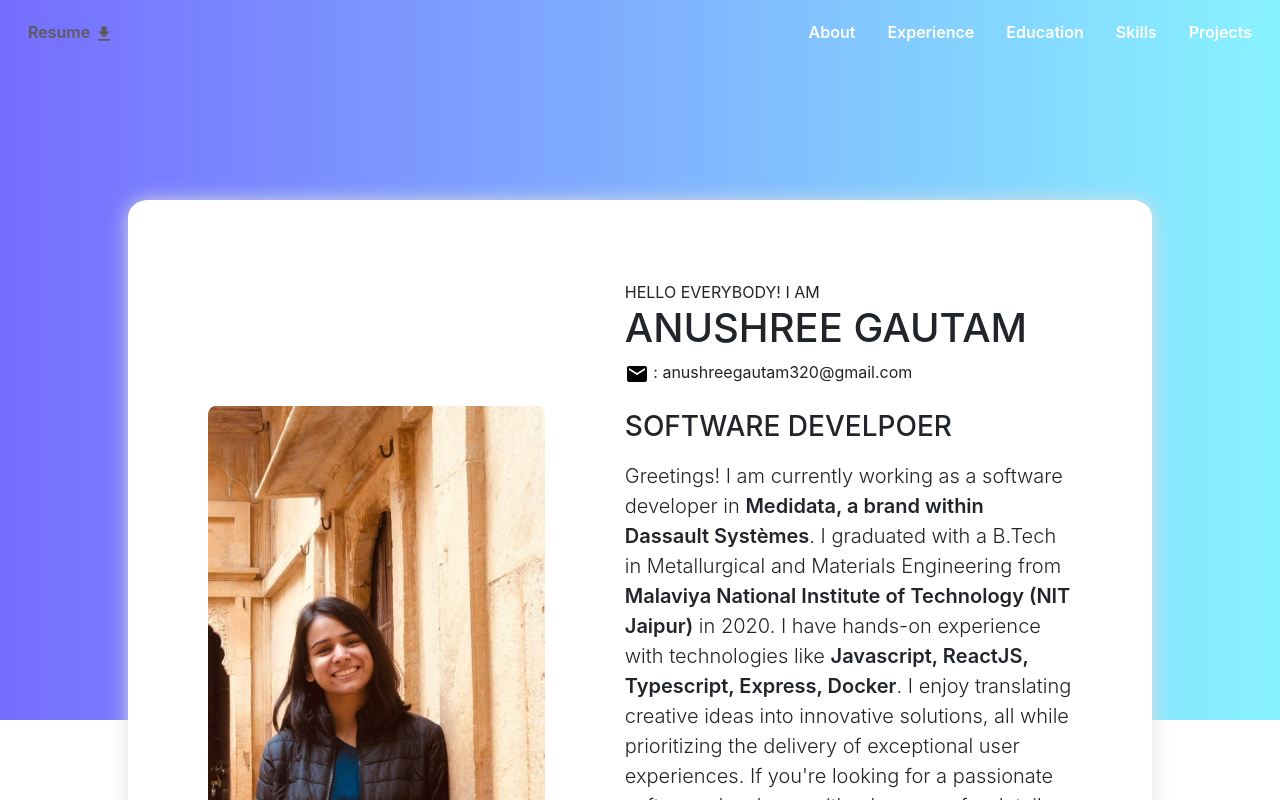
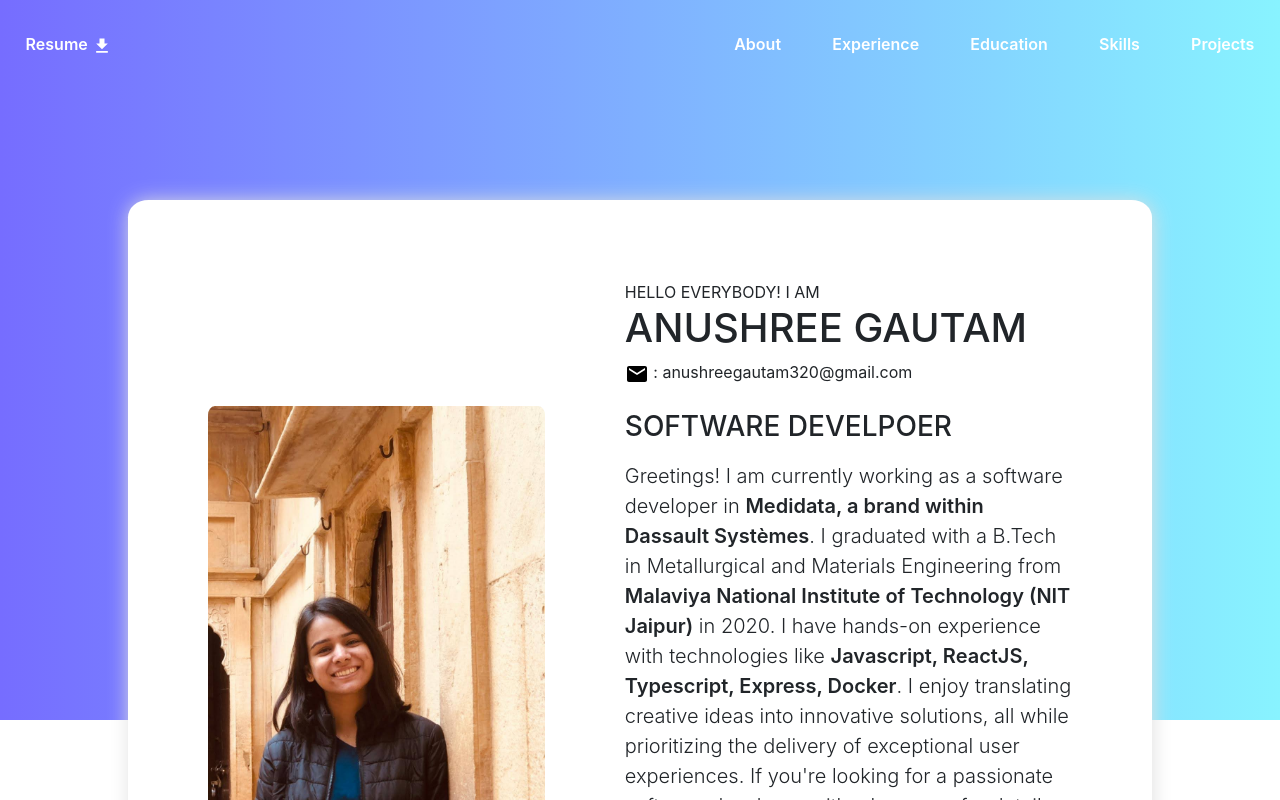
Before and after one commit to anushreegautam/anushreegautam.github.io, a React (Create React App) app: page / in a window 1280 px wide. Shown: the top 800 px of the page. Built offline with nearby package versions, Linux system fonts and the light colour scheme.

Commit message:
modifying css

```diff
--- a/src/App.tsx
+++ b/src/App.tsx
@@ -13,9 +13,9 @@ const App = () => {
     const elementY = elemRect?.y as number
     const scrollY = window.scrollY
     if(scrollY > elementY) {
-      document.getElementById('navigation-bar')?.setAttribute('class', 'fixed-nav-container')
+      document.getElementById('navigation-container')?.setAttribute('class', 'fixed-nav-container')
     } else {
-      document.getElementById('navigation-bar')?.setAttribute('class', 'nav-container')
+      document.getElementById('navigation-container')?.setAttribute('class', 'nav-container')
     }
   })
   }, [])
--- /dev/null
+++ b/src/NavBar.tsx
@@ -0,0 +1,13 @@
+import React from 'react'
+
+const NavBar = ({ className, handleClick }: { className: string, handleClick?: any }) => (
+    <div className={className} >
+      <a href="#about" onClick={handleClick} >About</a>
+      <a href='#experience' onClick={handleClick} >Experience</a>
+      <a href="#education" onClick={handleClick} >Education</a>
+      <a href='#skill' onClick={handleClick} >Skills</a>
+      <a href="#projects" onClick={handleClick} >Projects</a>
+    </div>
+  )
+
+export default NavBar
--- a/src/Navigation.tsx
+++ b/src/Navigation.tsx
@@ -1,21 +1,23 @@
-import React from 'react'
-import { Nav} from 'react-bootstrap'
-import { Download } from '@mui/icons-material'
+import React, { useState } from 'react'
+import { Download, MoreVert } from '@mui/icons-material'
+import NavBar from './NavBar'
 
 const Navigation = ({ className }: { className?: string}) => {
-    const containerClass = className ? className : 'nav-container'
+  const containerClass = className ? className : 'nav-container'
+  const [showDropdown, setShowDropdown] = useState(false)
+
+  const handleClick = () => setShowDropdown(prevState => !prevState)
+
   return (
-    <div className={`${containerClass}`} id="navigation-bar">
-    <a href="anushree_gautam_resume.pdf" className="resume-label" download="anushree_gautam" >Resume <Download fontSize="small" /></a>
-     <div className="navigation-bar">
-    <Nav id="portfolio-nav-bar" defaultActiveKey="about" className="flex-row expand">
-    <Nav.Link eventKey="home" href="#about">About</Nav.Link>
-    <Nav.Link eventKey="experience" href='#experience'>Experience</Nav.Link>
-    <Nav.Link eventKey="education" href="#education">Education</Nav.Link>
-    <Nav.Link eventKey="skills" href='#skill'>Skills</Nav.Link>
-    <Nav.Link eventKey="projects" href="#projects">Projects</Nav.Link>
-    </Nav>
-  </div>
+    <div className={`${containerClass}`} id="navigation-container">
+    <div className="navigation-bar">
+      <div className="resume-label">
+        <a href="anushree_gautam_resume.pdf"  download="anushree_gautam" >Resume <Download className="download-icon" fontSize="small" /></a>
+      </div>
+      <a className="section-menu" onClick={handleClick} ><MoreVert fontSize="small" /></a>
+      <NavBar className="navigation-bar-row-menu" />
+    </div>
+    { showDropdown && <NavBar className="navigation-bar-column-menu" handleClick={handleClick} /> }
   </div>
   )
 }
--- a/src/styles/global.css
+++ b/src/styles/global.css
@@ -1,5 +1,10 @@
 * {
    font-family: Muli, -apple-system, BlinkMacSystemFont, 'Segoe UI', Roboto, 'Helvetica Neue', Arial, sans-serif, 'Apple Color Emoji', 'Segoe UI Emoji', 'Segoe UI Symbol', 'Noto Color Emoji';
+}
+
+a {
+  text-decoration: none;
+  color: white
 }
 
 .header-container {
@@ -22,17 +27,10 @@
 }
 
 .navigation-bar {
-  float: right;
-  display: inline-flex;
-  flex-direction: row-reverse;
-  min-width: 2vh;
-  padding: 0.75rem;
-}
-
-.profile-photo {
-  border-radius: 2%;
-  width: 350px;
-  height: 450px;
+  display: flex;
+  flex-direction: row;
+  padding: 4vh 2vw;
+  align-items: center;
 }
 
 .content {
@@ -83,10 +81,9 @@ strong {
   padding-top: 0.5rem;
 }
 
-.flex-container-row {
+.flex-container-column {
   display: flex;
-  flex-direction: row;
-  align-items: center;
+  flex-direction: column;
 }
 
 .experience-container {
@@ -110,25 +107,37 @@ strong {
 }
 
 /* Small devices such as large phones */
-@media only screen and (max-width: 680px) {
+@media only screen and (min-width: 300px) {
   .main-background {
     display: none;
+  }
+  .section-menu {
+    width: 50vw;
+    display: flex;
+    flex-direction: row-reverse;
+    color: white;
+    float: right;
   }
   .about-container {
     display: flex;
     flex-direction: column;
     background-color:white;
     align-items: center;
-    gap: 5rem;
-    padding: 5rem;
+    gap: 2rem;
+    padding: 2rem;
     border-radius: 2%;
     max-width: 90vw;
-    margin: 10vh 10vw;
+    margin: 20vh 10vw;
     position: static;
     box-shadow: 1px 1px 20px #e0e0e0;
   }
   #about {
     min-height: 800px;
+  }
+  .profile-photo {
+    border-radius: 2%;
+    width: 225px;
+    height: 300px;
   }
   .nav-container {
     display: inline-block;
@@ -137,26 +146,35 @@ strong {
     top: 0;
     background-color: black;
   }
-  .navigation-bar a {
+  .navigation-bar-row-menu {
+    display: none;
+  }
+  .navigation-bar-column-menu {
+    width: 100vw;
+    display: flex;
+    flex-direction: column;
+    justify-content: center;
+  }
+  .navigation-bar-column-menu a {
     color: white;
-    font-weight: 600;
+    font-weight: 400;
     text-decoration: none;
-    font-size: 0.5rem;
+    font-size: 0.75rem;
+    padding: 3vh 3vw;
+    border: 1px solid dimgray;
     &:hover {
       color: #5d5a5a;
     }
   }
-
   .resume-label {
-      display: inline-block;
-      color: white;
-      font-weight: 600;
-      padding: 1.25rem 1.75rem;
-      font-size: 0.5rem;
-      text-decoration: none;
-      &:hover {
-        color: #5d5a5a;
-      }
+    width: 50vw;
+    display: flex;
+    flex-direction: row;
+    font-weight: 400;
+    font-size: 0.75rem;
+    &:hover {
+      color: #5d5a5a;
+    }
   }
 }
 
@@ -165,9 +183,13 @@ strong {
     .main-background {
       display: none;
     }
-    .main-background {
-        display: none;
-      }
+    .section-menu {
+      width: 50vw;
+      display: flex;
+      flex-direction: row-reverse;
+      color: white;
+      float: right;
+    }
     .about-container {
       display: flex;
       flex-direction: column;
@@ -177,7 +199,7 @@ strong {
       padding: 5rem;
       border-radius: 2%;
       max-width: 90vw;
-      margin: 10vh 10vw;
+      margin: 20vh 10vw;
       position: static;
       box-shadow: 1px 1px 20px #e0e0e0;
     }
@@ -191,26 +213,42 @@ strong {
         top: 0;
         background-color: black;
       }
-      .navigation-bar a {
-        color: white;
-        font-weight: 600;
-        text-decoration: none;
-        font-size: 0.5rem;
-        &:hover {
-          color: #5d5a5a;
-        }
+    .navigation-bar-row-menu {
+      display: none;
+    }
+    .navigation-bar-column-menu {
+      width: 100vw;
+      display: flex;
+      flex-direction: column;
+      justify-content: center;
+      gap: 4vw;
+    }
+    .navigation-bar-column-menu a {
+      color: white;
+      font-weight: 400;
+      text-decoration: none;
+      font-size: 1rem;
+      padding: 3vh 3vw;
+      border: 1px solid dimgray;
+      &:hover {
+        color: #5d5a5a;
       }
-      .resume-label {
-          display: inline-block;
-          color: white;
-          font-weight: 600;
-          padding: 1.25rem 1.75rem;
-          font-size: 0.5rem;
-          text-decoration: none;
-          &:hover {
-            color: #5d5a5a;
-          }
-      }
+    }
+    .resume-label {
+      width: 50vw;
+    display: flex;
+    flex-direction: row;
+    font-weight: 400;
+    font-size: 1rem;
+    &:hover {
+      color: #5d5a5a;
+    }
+    }
+    .profile-photo {
+      border-radius: 2%;
+      width: 275px;
+      height: 350px;
+    }
   }
 
 /* Medium devices such as tablets */
@@ -221,6 +259,9 @@ strong {
   .main-background {
     display: none;
   }
+  .section-menu {
+    display: none !important;
+  }
   .about-container {
     display: flex;
     flex-direction: column;
@@ -230,7 +271,7 @@ strong {
     gap: 5rem;
     padding: 5rem;
     max-width: 90vw;
-    margin: 10vh 10vw;
+    margin: 20vh 10vw;
     box-shadow: 1px 1px 20px #e0e0e0;
   }
   .nav-container {
@@ -240,25 +281,39 @@ strong {
     top: 0;
     background-color: black;
   }
-  .navigation-bar a {
+  .navigation-bar-column-menu {
+    display: none;
+  }
+  .navigation-bar-row-menu {
+    display: flex;
+    flex-direction: row;
+    justify-content: flex-end;
+    width: 50vw;
+    gap: 4vw;
+  }
+  .navigation-bar-row-menu a {
     color: white;
-    font-weight: 600;
+    font-weight: 400;
     text-decoration: none;
-    font-size: 0.5rem;
+    font-size: 1rem;
     &:hover {
       color: #5d5a5a;
     }
   }
   .resume-label {
-      display: inline-block;
-      color: white;
-      font-weight: 600;
-      padding: 1.25rem 1.75rem;
-      font-size: 0.5rem;
-      text-decoration: none;
-      &:hover {
-        color: #5d5a5a;
-      }
+    width: 50vw;
+    display: flex;
+    flex-direction: row;
+    font-weight: 400;
+    font-size: 1rem;
+    &:hover {
+      color: #5d5a5a;
+    }
+  }
+  .profile-photo {
+    border-radius: 2%;
+    width: 350px;
+    height: 450px;
   }
 }
 
@@ -266,6 +321,9 @@ strong {
 @media only screen and (min-width: 1024px) {
   #about {
     min-height: 1200px;
+  }
+  .section-menu {
+    display: none !important;
   }
   .main-background {
     display: block;
@@ -297,7 +355,17 @@ strong {
     top: 0;
     background-color: transparent;
   }
-  .navigation-bar a {
+  .navigation-bar-column-menu {
+    display: none;
+  }
+  .navigation-bar-row-menu {
+    display: flex;
+    flex-direction: row;
+    justify-content: flex-end;
+    width: 50vw;
+    gap: 4vw;
+  }
+  .navigation-bar-row-menu a {
     color: white;
     font-weight: 600;
     text-decoration: none;
@@ -307,20 +375,27 @@ strong {
     }
   }
   .resume-label {
-      display: inline-block;
-      color: white;
-      font-weight: 600;
-      padding: 1.25rem 1.75rem;
-      font-size: 1rem;
-      text-decoration: none;
-      &:hover {
-        color: #5d5a5a;
-      }
+    width: 50vw;
+    display: flex;
+    flex-direction: row;
+    font-weight: 600;
+    font-size: 1rem;
+    &:hover {
+      color: #5d5a5a;
+    }
+  }
+  .profile-photo {
+    border-radius: 2%;
+    width: 350px;
+    height: 450px;
   }
 }
 
 /* Largest devices such as desktops (1280px and up) */
 @media only screen and (min-width: 1280px) {
+  .section-menu {
+    display: none !important;
+  }
   .main-background {
     display: block;
     height: 90vh;
@@ -356,7 +431,17 @@ strong {
     top: 0;
     background-color: transparent;
   }
-  .navigation-bar a {
+  .navigation-bar-column-menu {
+    display: none;
+  }
+  .navigation-bar-row-menu {
+    display: flex;
+    flex-direction: row;
+    justify-content: flex-end;
+    width: 50vw;
+    gap: 4vw;
+  }
+  .navigation-bar-row-menu a {
     color: white;
     font-weight: 600;
     text-decoration: none;
@@ -366,14 +451,18 @@ strong {
     }
   }
   .resume-label {
-      display: inline-block;
-      color: white;
-      font-weight: 600;
-      padding: 1.25rem 1.75rem;
-      font-size: 1rem;
-      text-decoration: none;
-      &:hover {
-        color: #5d5a5a;
-      }
+    width: 50vw;
+    display: flex;
+    flex-direction: row;
+    font-weight: 600;
+    font-size: 1rem;
+    &:hover {
+      color: #5d5a5a;
+    }
+  }
+  .profile-photo {
+    border-radius: 2%;
+    width: 350px;
+    height: 450px;
   }
 }
--- a/src/tabs/Home.tsx
+++ b/src/tabs/Home.tsx
@@ -9,7 +9,7 @@ const Home = () => {
         <Navigation />
         <div className="about-container" id="about-conatiner-id">
           <img className="profile-photo" id="profile-photo-id" alt="profile-picture" src="../profile.jpg" />
-          <div style={{ display: "flex", flexDirection: "column"  }}>
+          <div className="flex-container-column">
             <div>
               <span>HELLO EVERYBODY! I AM</span>
               <h1>ANUSHREE GAUTAM</h1>
```
Also changed, not shown: 12 other files (tests, documents, lock files or other folders).
